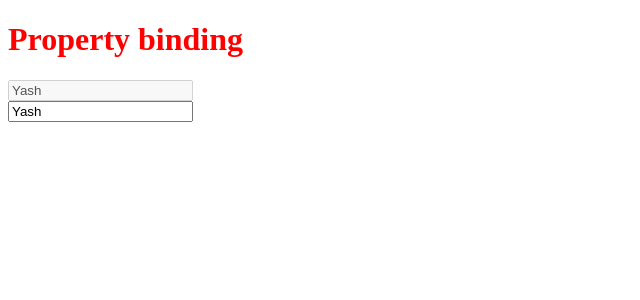
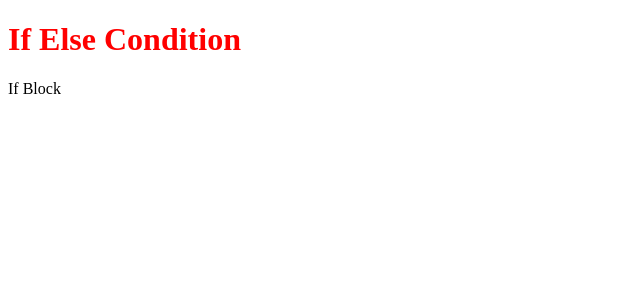
Before and after one commit to YashShetty2001/Angular, an Angular app: page / in a window 1280 px wide. Shown: the top 300 px of the page, without its empty margins (0-640 px from the left). Built offline with nearby package versions, Linux system fonts and the light colour scheme.

Commit message:
If Else Statements

```diff
--- a/src/app/app.component.html
+++ b/src/app/app.component.html
@@ -1,5 +1,9 @@
 <h1 class="heading">{{title}} </h1>
 
-<input type="text" name="user-name" value="{{name}}" disabled="{{disable}}">
-<br>
-<input type="text" name="user-name" [value]=name [disabled]=disable>
+<h1 *ngIf="show;then ifblock else elseblock"></h1>
+<ng-template #ifblock>
+    If Block
+</ng-template>
+<ng-template #elseblock>
+    Else Block
+</ng-template>
--- a/src/app/app.component.ts
+++ b/src/app/app.component.ts
@@ -6,8 +6,8 @@
   styleUrls: ['./app.component.css']
 })
 export class AppComponent {
-  title = 'Property binding';
-  name="Yash";
-  disable=false;
+  title = 'If Else Condition';
+  show=true;
+
 
 }
```
